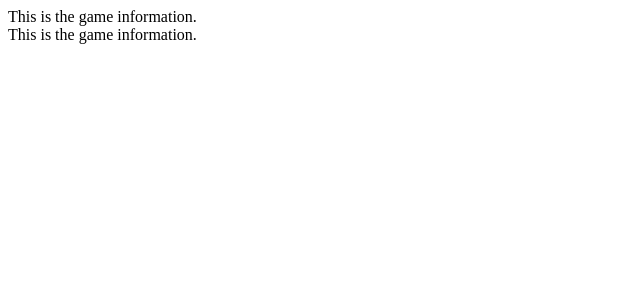
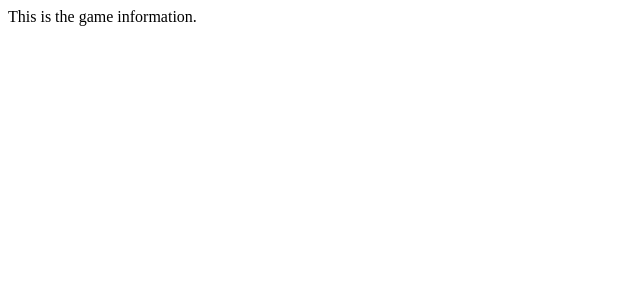
Before and after one commit to joelaguero/sandbox, a React app in the folder battleship/: page / in a window 1280 px wide. Shown: the top 300 px of the page, without its empty margins (0-640 px from the left). Built offline with nearby package versions, Linux system fonts and the light colour scheme.

Commit message:
Implement simple GameBoard

```diff
--- a/battleship/src/components/GameBoard.jsx
+++ b/battleship/src/components/GameBoard.jsx
@@ -1,9 +1,20 @@
 import React from 'react';
 
-const GameBoard = () => (
-  <div>
-    This is the game information.
-  </div>
-);
+const GameBoard = (props) => {
+  let grid = [];
+  for (var i = 0; i < props.size; i++) {
+    let cols = [];
+    for (var j = 0; j < props.size; j++) {
+      cols.push(<td/>);
+    }
+    grid.push(<tr>{cols}</tr>);
+  }
+
+  return (
+    <table>
+      {grid}
+    </table>
+  );
+};
 
 export default GameBoard;
```
